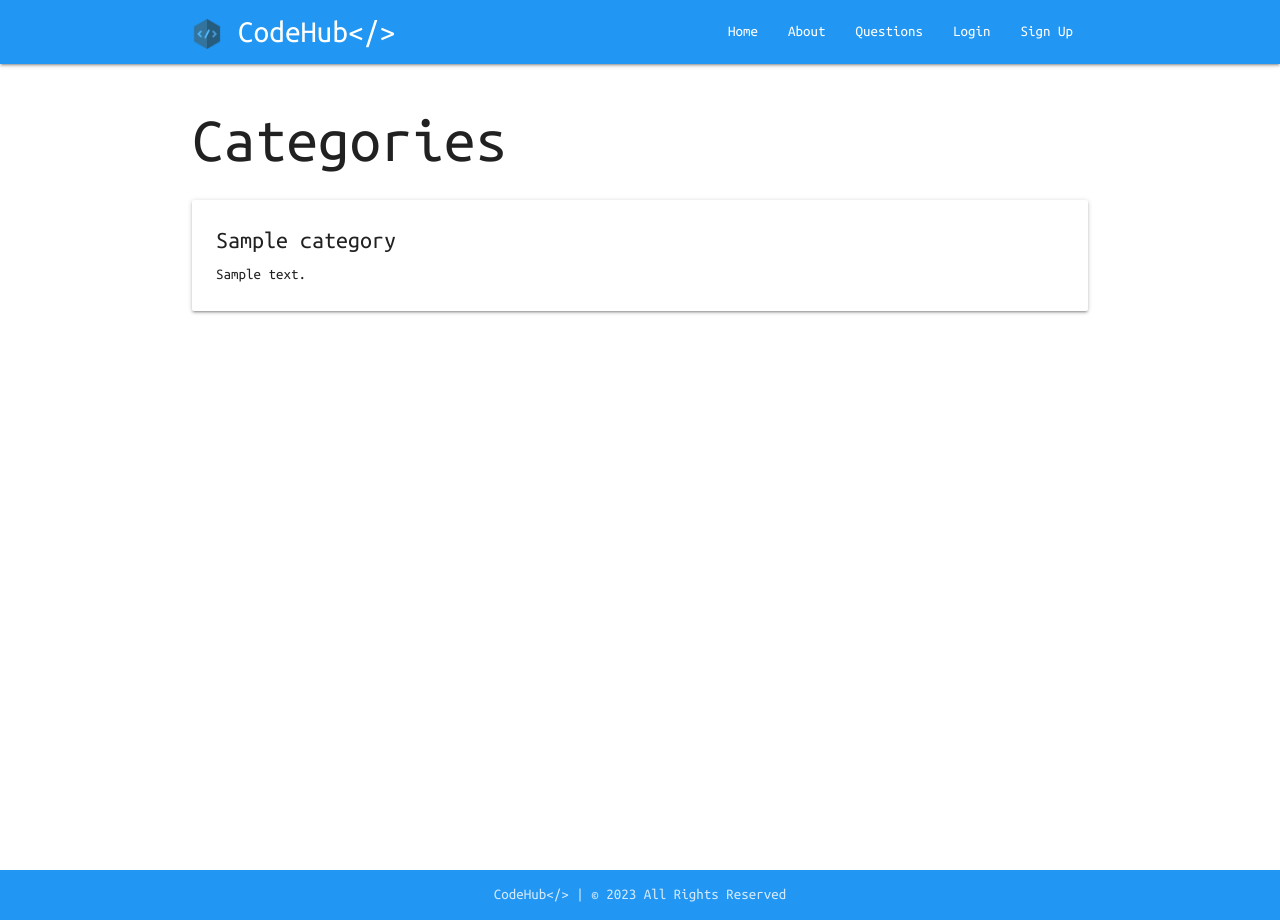
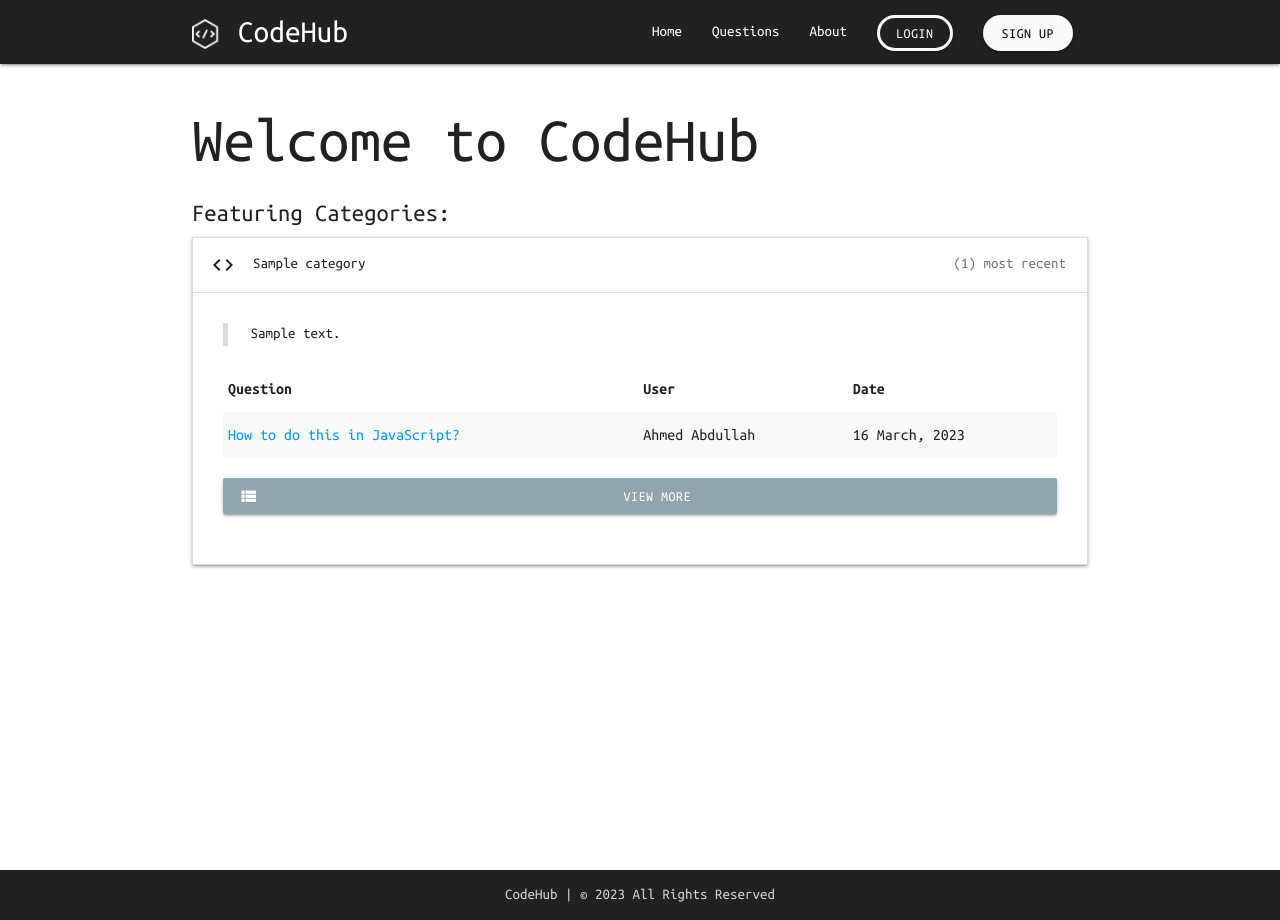
Before and after one commit to mohamed-alalwan/codehub, a Django app: page / in a window 1280 px wide. Run offline with Django 4.2, Linux system fonts and the light colour scheme; tables that the repository leaves empty hold one stand-in row (values such as "Sample post").

Commit message:
Alot of changes in styling. Added Categories styling- began on profile styling

```diff
--- a/main_app/static/css/style.css
+++ b/main_app/static/css/style.css
@@ -1,37 +1,23 @@
 @import url('https://fonts.googleapis.com/css2?family=Ubuntu+Mono:ital,wght@0,400;0,700;1,400;1,700&display=swap');
 
+/* Defaults */
+html{
+    scroll-behavior: smooth;
+}
+
 body{
+    display: flex;
+    flex-direction: column;
     min-height: 100vh !important;
     font-family: 'Ubuntu Mono', monospace;
-
 }
 
-footer{
-    position: fixed;
-    bottom: 0;
-    width: 100%;
-    margin-top: auto;
-}
-
-.logo-image{
-    vertical-align: middle;
-    width: 30px;
-    height: 30px;
-}
-
-@media (max-width: 700px){
-    .logo-text{
-        font-size: 20px;
-    }
+main {
+    flex: 1 0 auto;
 }
 
 .page-footer{
     padding: 0 !important;
-}
-
-#submit-btn{
-    margin: 20px 0;
-    width: 100%;
 }
 
 .flex-container {
@@ -39,6 +25,47 @@ footer{
     justify-content: space-between;
 }
 
+/* Nav Bar */
+.logo-image{
+    vertical-align: middle;
+    width: 30px;
+    height: 30px;
+}
+
+#signin, #signup{
+    border-radius: 20px;
+    box-shadow: 0;
+    border-style: solid;
+    border-color: #fafafa;
+    border-style: solid;
+    display: flex;
+    flex-direction: row;
+    align-items: center;
+    justify-content: center;
+    margin-top: 15px !important;
+    transition: all 0.3s ease-in-out;
+}
+
+#signin:hover{
+    border-color: #fafafa;
+    background-color: #fafafa !important;
+    color: black;
+    transition: all 0.3s ease-in-out;
+}
+
+#signup:hover{
+    background-color: #212121 !important;
+    color: white !important;
+    transition: all 0.3s ease-in-out;
+}
+
+/* Submit Button */
+#submit-btn{
+    margin: 20px 0;
+    width: 100%;
+}
+
+/* Card */
 .cardImage{
     width: 150px;
     height: 150px;
@@ -49,3 +76,35 @@ footer{
 .card-a{
     color: inherit;
 }
+
+/* Quote */
+blockquote{
+    margin: 0 !important;
+    margin-bottom: 20px !important;
+    border-color: #dadada !important;
+}
+
+/* Hide Rules and help texts */
+#signup-form .helptext,
+#signup-form ul{
+    display: none;
+}
+
+/* Profile Container - in Nav Bar */
+.profile-container {
+    height: 100%;
+    display: flex;
+    flex-direction: row;
+    align-items: center;
+}
+
+.profile-container img{
+    width: 30px;
+    height: 30px;
+    object-fit: cover;
+    border-radius: 50%;
+}
+
+.profile-container img{
+    margin-right: 5px;
+}
--- a/main_app/static/scripts/app.js
+++ b/main_app/static/scripts/app.js
@@ -1,6 +1,20 @@
 $(document).ready(function () {
+    //nav bar
     $('.sidenav').sidenav();
     $('#desktop-links').children('li').clone().each(function () {
+        $(this).children('a').each(function () {
+            if ($(this).hasClass('dropdown-trigger'))
+                $(this).data('target', 'profile-mobile')
+        });
         $('#mobile-links').append(this);
     });
+    //collapsible
+    $('.collapsible').collapsible();
+    //carousel
+    $('.carousel.carousel-slider').carousel({
+        fullWidth: true,
+        indicators: true
+      });
+    //dropdown
+    $(".dropdown-trigger").dropdown();
 });
--- a/main_app/templates/base.html
+++ b/main_app/templates/base.html
@@ -5,6 +5,8 @@
     <meta http-equiv="X-UA-Compatible" content="IE=edge">
     <meta name="viewport" content="width=device-width, initial-scale=1.0">
     <title>CodeHub</title>
+    <!-- favicon -->
+    <link rel="shortcut icon" href="{% static 'logo.ico' %}" type="image/x-icon">
     <!-- Static CSS -->
     <link rel="stylesheet" href="{% static 'css/style.css' %}">
     <!-- icons -->
@@ -20,43 +22,57 @@
     <script src="{% static 'scripts/app.js' %}" defer></script>
 </head>
 <body>
-    <nav class="nav-wraper blue">
-        <div class="container ctaAuth">
-            {% load static %}
+    <nav class="nav-wraper grey darken-4">
+        <div class="container">
             <a href="/" class="brand-logo">
-                <img class="logo-image" src="{% static 'images/111.png' %}" alt="logo"> <span class="logo-text">CodeHub&lt;/&gt;</span>
+                <img class="logo-image" src="{% static 'images/logo1.png' %}" alt="logo"> <span>CodeHub</span>
             </a>
             <a href="#!" class="sidenav-trigger" data-target="mobile-links">
                 <i class="material-icons">menu</i>
             </a>
             <ul id="desktop-links" class="right hide-on-med-and-down">
                 <li><a  href="{% url 'home' %}">Home</a></li>
+                <li><a  href="{% url 'question_index' %}">Questions</a></li>
                 <li><a  href="{% url 'about' %}">About</a></li>
-                <li><a  href="{% url 'question_index' %}">Questions</a></li>
                 {% if user.is_authenticated %}
-                <li><a class="btn" href="{% url 'logout' %}">Logout</a></li>
+                <li>
+                    <a class="dropdown-trigger" href="#!" data-target="dropdown1">
+                        <div class="profile-container">
+                            <img src="{% static 'images/logo.png' %}" style="vertical-align: middle;">
+                            <span>{{ user.username }}</span>
+                            <i class="material-icons">arrow_drop_down</i>
+                        </div>
+                    </a>
+                </li>
                 {% else %}
-                <li><a class="signin" href="{% url 'login' %}">Login</a></li>
-                <li><a class="signup" href="{% url 'signup' %}">Sign Up</a></li>
+                <li><a id="signin" class="grey darken-4 btn" href="{% url 'login' %}">Login</a></li>
+                <li><a id="signup" class="grey lighten-5 black-text btn" href="{% url 'signup' %}">Sign Up</a></li>
                 {% endif %}
-
             </ul>
         </div>
     </nav>
 
     <ul id="mobile-links" class="sidenav">
+
     </ul>
-    <div class="main-container">
+
+    <ul id="dropdown1" class="dropdown-content">
+        <li><a class="" href="{% url 'logout' %}">Logout</a></li>
+    </ul>
+
+
+
+    <main>
         <div class="container">
             {% block content %}
 
             {% endblock content %}
         </div>
-    </div>
+    </main>
 
-    <footer class="page-footer blue">
-        <div class="footer-copyright blue">
-            <div class="container center">CodeHub&lt;/&gt; | © 2023 All Rights Reserved
+    <footer class="page-footer grey darken-4">
+        <div class="footer-copyright grey darken-4">
+            <div class="container center">CodeHub | © 2023 All Rights Reserved</div>
         </div>
     </footer>
 </body>
--- a/main_app/templates/home.html
+++ b/main_app/templates/home.html
@@ -1,21 +1,45 @@
 {% extends 'base.html' %}
 {% block content %}
-<h1>Categories</h1>
+<h1>Welcome to CodeHub</h1>
+<h5>Featuring Categories:</h5>
+{% for category in categories %}
+<ul class="collapsible">
+    <li class="active">
+      <div class="collapsible-header">
+          <i class="material-icons">code</i>
+          <!--Category Name-->
+          <span>{{ category.name }}</span><span class="badge" data-badge-caption="most recent">(1)</span>
+      </div>
+      <div class="collapsible-body" >
+        <blockquote>
+          <!--Category Description-->
+          <span>{{ category.description }}</span>
+        </blockquote>
 
-{% for category in categories %}
-<div class="card">
-  <a href="" class="card-a">
-    <div class="card-content ">
-      <div class="flex-container">
-        <div>
-          <span class="card-title"> {{ category.name }}</span>
-          <p>{{ category.description }}</p>
+        <table class="striped">
+          <thead>
+            <!--Table Headers-->
+            <tr>
+                <th>Question</th>
+                <th>User</th>
+                <th>Date</th>
+            </tr>
+          </thead>
 
+          <tbody>
+            <!--TODO: 3 Recent Questions Loop Here-->
+            <tr>
+              <td><a href="#!">How to do this in JavaScript?</a></td>
+              <td>Ahmed Abdullah</td>
+              <td>16 March, 2023</td>
+            </tr>
+          </tbody>
+        </table>
+        <!-- Indiviual Category Link -->
+        <a id="submit-btn" href="/category/{{category.id}}" class="blue-grey lighten-2 btn"><i class="material-icons left">view_list</i> View More</a>
+      </div>
+    </li>
+</ul>
 
-        </div>
-      </div>
-    </div>
-  </a>
-  </div>
-  {% endfor %}
-   {% endblock %}
+{% endfor %}
+{% endblock %}
--- a/main_app/templates/registration/login.html
+++ b/main_app/templates/registration/login.html
@@ -1,7 +1,3 @@
-<style>
-
-</style>
-
 {% extends 'base.html' %}
 
 {% block content %}
@@ -10,7 +6,7 @@
 <form action="{% url 'login' %}" method="post">
     {% csrf_token %}
     {{ form.as_p }}
-    <button id="submit-btn" class="btn waves-effect waves-light blue" type="submit" name="Confirm" value="Login">Login
+    <button id="submit-btn" class="grey darken-4 waves-effect waves-light btn" type="submit" name="Confirm" value="Login">Login
         <i class="material-icons left">login</i>
     </button>
     <input type="hidden" name="next" value="{{ next }}">
--- a/main_app/views.py
+++ b/main_app/views.py
@@ -5,6 +5,8 @@ from .models import Question, Category, Answer
 from django.shortcuts import render, redirect
 from django.contrib.auth.forms import UserCreationForm
 from django.contrib.auth import login
+from django.contrib import messages
+from .forms import SignUpForm
 
 
 # =======================Category Section========================
@@ -74,19 +76,22 @@ class AnswerDelete(DeleteView):
 
 # =======================Sign Up Section========================
 def signup(request):
-    error_message = ''
     if request.method == 'POST':
         # Make a 'user' form object with the data from the browser
-        form = UserCreationForm(request.POST)
+        form = SignUpForm(request.POST)
         if form.is_valid():
             # save user to DB
             user = form.save()
             # Log in the user automatically once they sign up
             login(request, user)
+            messages.success(request,f"Account was successfully created! Welcome {user.username}!")
             return redirect('home')
-        else:
-            error_message = 'Invalid: Please Try Again!'
+
     # If there's a bad post or get request
-    form = UserCreationForm()
-    context = {'form': form, 'error_message': error_message}
+    formSecond = SignUpForm()
+    try:
+        formSecond.errors.update(form.errors)
+    except Exception as e:
+        print(e)
+    context = {'form': formSecond}
     return render(request, 'registration/signup.html', context)
```
Also changed, not shown: main_app/forms.py (added, +11 -0 lines), main_app/templates/about.html (+2 -8 lines), main_app/templates/registration/signup.html (+11 -12 lines), main_app/static/images/111.png (deleted), main_app/static/images/logo.png (added), main_app/static/images/logo1.png (added), main_app/static/logo.ico (added), 2 other files.
